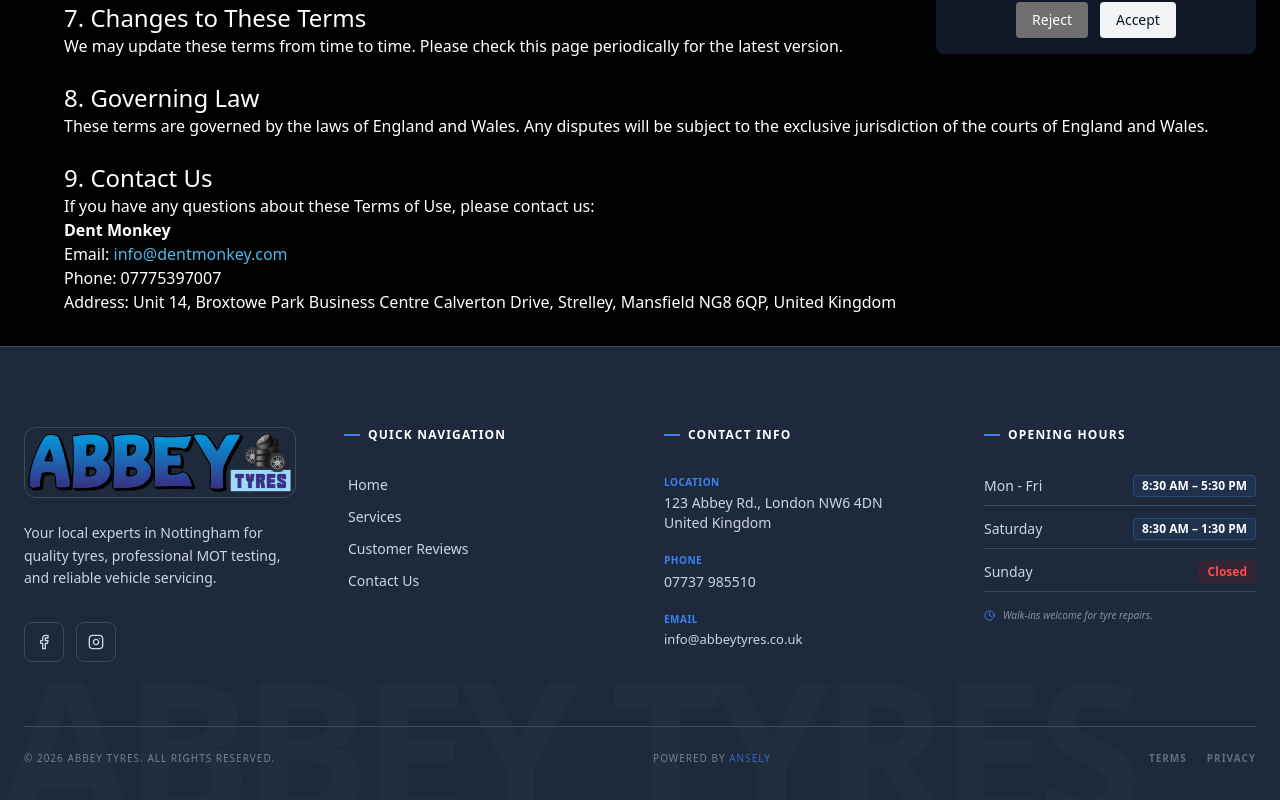
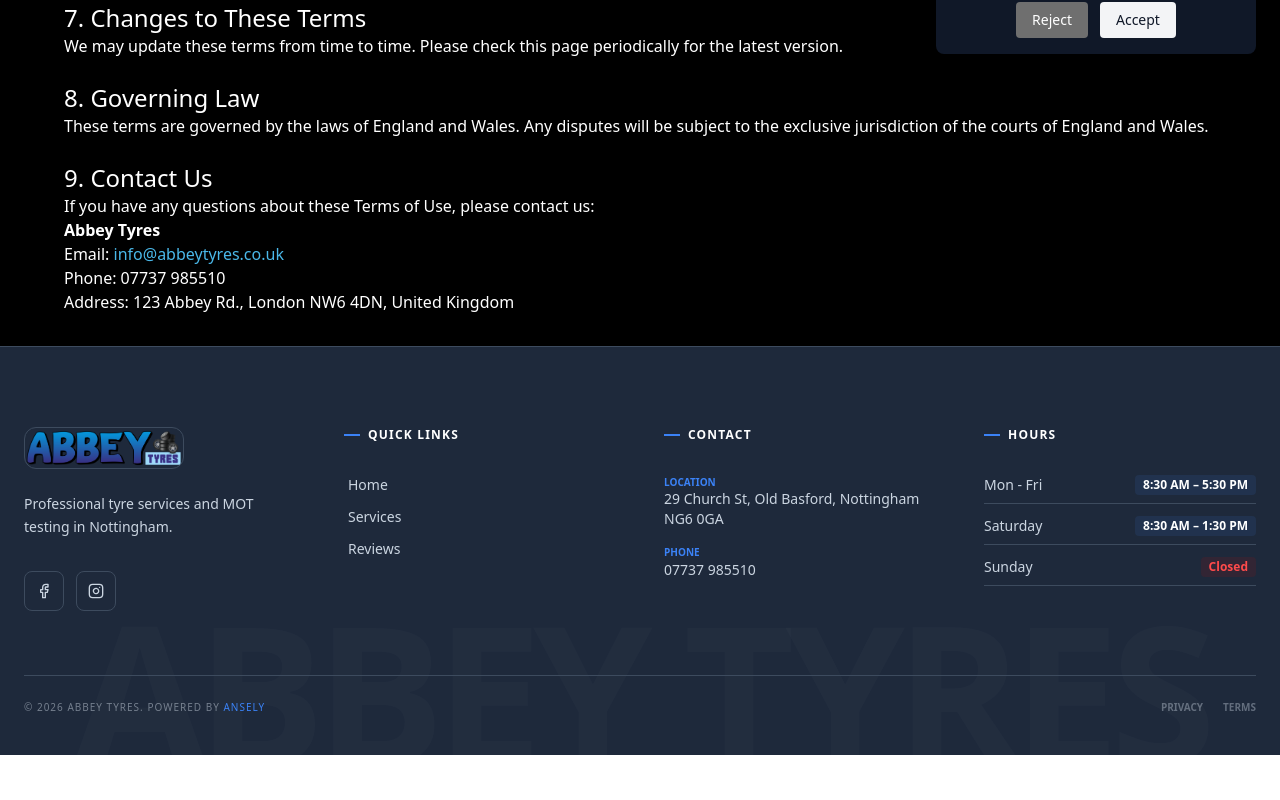
Before and after one commit to shandiru/Abbey, a React (Vite) app: page /terms in a window 1280 px wide. Shown: the part 722-1522 px from the top of the page. After the commit the page ends 1477 px from the top, so only its background shows below. Built offline with nearby package versions, Linux system fonts and the light colour scheme.

Commit message:
fix term and condation issue

```diff
--- a/src/components/Footer.jsx
+++ b/src/components/Footer.jsx
@@ -1,33 +1,43 @@
 import React from 'react';
+import { useNavigate } from 'react-router-dom'; // Import useNavigate
 import { Facebook, Instagram, Clock, ArrowRight } from 'lucide-react';
 
 const PHONE = "07737 985510";
 const PHONE_TEL = "tel:+447737985510";
-const EMAIL = "info@abbeytyres.co.uk"; // Replace with your actual email if different
+const EMAIL = "info@abbeytyres.co.uk";
 
 const UniqueFooter = () => {
+  const navigate = useNavigate(); // Initialize navigation
+
   const openingHours = [
     { day: "Mon - Fri", time: "8:30 AM – 5:30 PM" },
     { day: "Saturday", time: "8:30 AM – 1:30 PM" },
     { day: "Sunday", time: "Closed" },
   ];
 
-  const handleNavClick = (e, path) => {
+  const handleNavClick = (path) => {
     if (path.startsWith('#')) {
-      e.preventDefault();
-      const element = document.querySelector(path);
-      if (element) {
-        element.scrollIntoView({ behavior: 'smooth' });
+      // If we are on a different page (like Privacy), go home first then scroll
+      if (window.location.pathname !== '/') {
+        navigate('/');
+        setTimeout(() => {
+          const element = document.querySelector(path);
+          if (element) element.scrollIntoView({ behavior: 'smooth' });
+        }, 100);
       } else {
-        window.location.href = '/' + path;
+        const element = document.querySelector(path);
+        if (element) element.scrollIntoView({ behavior: 'smooth' });
       }
+    } else {
+      // Use navigate for internal routes to prevent reload
+      navigate(path);
+      window.scrollTo({ top: 0, behavior: 'smooth' });
     }
   };
 
   return (
-    <footer className="bg-[#1E293B] dark:bg-[#1E293B] pt-20 pb-10 relative overflow-hidden border-t border-[#3D4B5E]">
-      {/* Background watermark text */}
-      <div className="absolute bottom-[-8%] left-0 w-full pointer-events-none select-none overflow-hidden">
+    <footer className="bg-[#1E293B] pt-20 pb-10 relative overflow-hidden border-t border-[#3D4B5E]">
+      <div className="absolute bottom-[-8%] left-0 w-full pointer-events-none select-none overflow-hidden text-center">
         <h2 className="text-[15vw] font-black text-white/[0.02] uppercase leading-none tracking-tighter whitespace-nowrap">
           Abbey Tyres
         </h2>
@@ -36,143 +46,89 @@
       <div className="max-w-7xl mx-auto px-6 relative z-10">
         <div className="grid grid-cols-1 md:grid-cols-2 lg:grid-cols-4 gap-12 mb-16">
 
-          {/* Brand */}
-          <div className="col-span-1 lg:col-span-1">
-            <div className="flex items-center gap-3 mb-6">
-              <img
-                src="/logo.png"
-                alt="Abbey Tyres Logo"
-                className="w-full h-full rounded-xl border border-[#3D4B5E]"
-              />
-            </div>
+          {/* Brand Column */}
+          <div className="col-span-1">
+            <img src="/logo.png" alt="Logo" className="w-40 mb-6 rounded-xl border border-[#3D4B5E]" />
             <p className="text-[#CBD5E1] text-sm leading-relaxed mb-8">
-              Your local experts in Nottingham for quality tyres, professional MOT testing, and reliable vehicle servicing.
+              Professional tyre services and MOT testing in Nottingham.
             </p>
             <div className="flex gap-3">
-              <a
-                href="#"
-                className="w-10 h-10 rounded-lg border border-[#3D4B5E] flex items-center justify-center hover:bg-[#3B82F6] hover:border-[#3B82F6] transition-all duration-300 group"
-              >
-                <Facebook size={16} className="text-[#CBD5E1] group-hover:text-white transition-colors" />
+              <a href="#" className="w-10 h-10 rounded-lg border border-[#3D4B5E] flex items-center justify-center hover:bg-[#3B82F6] transition-all group">
+                <Facebook size={16} className="text-[#CBD5E1] group-hover:text-white" />
               </a>
-              <a
-                href="#"
-                className="w-10 h-10 rounded-lg border border-[#3D4B5E] flex items-center justify-center hover:bg-[#3B82F6] hover:border-[#3B82F6] transition-all duration-300 group"
-              >
-                <Instagram size={16} className="text-[#CBD5E1] group-hover:text-white transition-colors" />
+              <a href="#" className="w-10 h-10 rounded-lg border border-[#3D4B5E] flex items-center justify-center hover:bg-[#3B82F6] transition-all group">
+                <Instagram size={16} className="text-[#CBD5E1] group-hover:text-white" />
               </a>
             </div>
           </div>
 
-          {/* Navigation */}
+          {/* Navigation Column */}
           <div>
             <h4 className="text-white font-bold uppercase tracking-widest text-xs mb-8 flex items-center gap-2">
-              <span className="w-4 h-0.5 bg-[#3B82F6]" />
-              Quick Navigation
+              <span className="w-4 h-0.5 bg-[#3B82F6]" /> Quick Links
             </h4>
             <ul className="space-y-3">
               {[
                 { name: 'Home', path: '/' },
                 { name: 'Services', path: '#services' },
-
-                { name: 'Customer Reviews', path: '#reviews' },
-                { name: 'Contact Us', path: '#contact' },
+                { name: 'Reviews', path: '#reviews' },
               ].map((link) => (
                 <li key={link.name}>
-                  <a
-                    href={link.path}
-                    onClick={(e) => handleNavClick(e, link.path)}
-                    className="text-[#CBD5E1] hover:text-white transition-all duration-300 flex items-center gap-2 group text-sm"
+                  <button
+                    onClick={() => handleNavClick(link.path)}
+                    className="text-[#CBD5E1] hover:text-white transition-all flex items-center gap-2 group text-sm bg-transparent border-none cursor-pointer"
                   >
-                    <ArrowRight
-                      size={12}
-                      className="text-[#3B82F6] opacity-0 -ml-4 group-hover:opacity-100 group-hover:ml-0 transition-all duration-300"
-                    />
+                    <ArrowRight size={12} className="text-[#3B82F6] opacity-0 -ml-4 group-hover:opacity-100 group-hover:ml-0 transition-all" />
                     {link.name}
-                  </a>
+                  </button>
                 </li>
               ))}
             </ul>
           </div>
 
-          {/* Contact */}
+          {/* Contact Column */}
           <div>
             <h4 className="text-white font-bold uppercase tracking-widest text-xs mb-8 flex items-center gap-2">
-              <span className="w-4 h-0.5 bg-[#3B82F6]" />
-              Contact Info
+              <span className="w-4 h-0.5 bg-[#3B82F6]" /> Contact
             </h4>
-            <ul className="space-y-5 text-[#CBD5E1] text-sm">
+            <ul className="space-y-4 text-[#CBD5E1] text-sm">
               <li className="flex flex-col">
-                <span className="text-[#3B82F6] font-bold text-[10px] mb-1 uppercase tracking-wider">Location</span>
-                123 Abbey Rd., London NW6 4DN<br />
-United Kingdom
-
+                <span className="text-[#3B82F6] font-bold text-[10px] uppercase">Location</span>
+                29 Church St, Old Basford, Nottingham NG6 0GA
               </li>
               <li className="flex flex-col">
-                <span className="text-[#3B82F6] font-bold text-[10px] mb-1 uppercase tracking-wider">Phone</span>
-                <a href={PHONE_TEL} className="hover:text-white transition-colors">{PHONE}</a>
-              </li>
-              <li className="flex flex-col">
-                <span className="text-[#3B82F6] font-bold text-[10px] mb-1 uppercase tracking-wider">Email</span>
-                <a href={`mailto:${EMAIL}`} className="hover:text-white transition-colors text-[13px]">{EMAIL}</a>
+                <span className="text-[#3B82F6] font-bold text-[10px] uppercase">Phone</span>
+                <a href={PHONE_TEL} className="hover:text-white">{PHONE}</a>
               </li>
             </ul>
           </div>
 
-          {/* Hours */}
+          {/* Hours Column */}
           <div>
             <h4 className="text-white font-bold uppercase tracking-widest text-xs mb-8 flex items-center gap-2">
-              <span className="w-4 h-0.5 bg-[#3B82F6]" />
-              Opening Hours
+              <span className="w-4 h-0.5 bg-[#3B82F6]" /> Hours
             </h4>
             <div className="space-y-3">
               {openingHours.map((item, idx) => (
                 <div key={idx} className="flex justify-between items-center border-b border-[#3D4B5E] pb-2">
                   <span className="text-[#CBD5E1] text-sm">{item.day}</span>
-                  <span className={`text-xs font-bold px-2 py-0.5 rounded ${
-                    item.time === 'Closed'
-                      ? 'text-[#FF4B4B] bg-red-900/20 border border-red-900/30'
-                      : 'text-white bg-[#3B82F6]/10 border border-[#3B82F6]/30'
-                  }`}>
+                  <span className={`text-xs font-bold px-2 py-0.5 rounded ${item.time === 'Closed' ? 'text-[#FF4B4B] bg-red-900/20' : 'text-white bg-[#3B82F6]/10'}`}>
                     {item.time}
                   </span>
                 </div>
               ))}
-              <p className="text-[10px] text-[#CBD5E1]/60 italic mt-4 flex items-center gap-2">
-                <Clock size={11} className="text-[#3B82F6]" />
-                Walk-ins welcome for tyre repairs.
-              </p>
             </div>
           </div>
-
         </div>
 
-        {/* Bottom Bar */}
+        {/* Bottom Section */}
         <div className="pt-6 border-t border-[#3D4B5E] flex flex-col md:flex-row justify-between items-center gap-4">
-          <p className="text-[#CBD5E1]/50 text-[10px] uppercase tracking-widest font-medium">
-            © 2026 Abbey Tyres. All rights reserved.
+          <p className="text-[#CBD5E1]/50 text-[10px] uppercase tracking-widest">
+            © 2026 Abbey Tyres. Powered by <a href="https://ansely.co.uk" className="text-[#3B82F6]">Ansely</a>
           </p>
-          <p className="text-[#CBD5E1]/50 text-[10px] uppercase tracking-widest font-medium">
-            Powered by{" "}
-            <a
-              href="https://www.ansely.co.uk/"
-              target="_blank"
-              rel="noopener noreferrer"
-              className="hover:text-[#3B82F6] text-[#3B82F6]/70 transition-colors"
-            >
-              Ansely
-            </a>
-          </p>
-          <div className="flex flex-wrap justify-center gap-5 text-[10px] uppercase tracking-widest font-bold">
-            {['Terms', 'Privacy'].map((link, i) => (
-              <a
-                key={i}
-                href={`/${link.toLowerCase()}`}
-                className="text-[#CBD5E1]/40 hover:text-[#3B82F6] transition-colors"
-              >
-                {link}
-              </a>
-            ))}
+          <div className="flex gap-5">
+            <button onClick={() => handleNavClick('/privacy')} className="text-[#CBD5E1]/40 hover:text-[#3B82F6] text-[10px] uppercase font-bold bg-transparent">Privacy</button>
+            <button onClick={() => handleNavClick('/terms')} className="text-[#CBD5E1]/40 hover:text-[#3B82F6] text-[10px] uppercase font-bold bg-transparent">Terms</button>
           </div>
         </div>
       </div>
--- a/src/components/PrivacyPolicy.jsx
+++ b/src/components/PrivacyPolicy.jsx
@@ -44,7 +44,7 @@
                     </p>
                     <ul className="list-disc ml-6 text-white">
                         <li>Respond to inquiries and provide quotes</li>
-                        <li>Deliver scaffolding services</li>
+                        <li>Deliver Abbey Tyres services</li>
                         <li>Communicate with you about your project</li>
                         <li>Maintain business records and comply with legal requirements</li>
                     </ul>
@@ -110,11 +110,10 @@
                         If you have any questions about this Privacy Policy or how we handle your personal data, please contact us:
                     </p>
                     <div className="text-white">
-                        <p><strong>Dent Monkey</strong></p>
-                        <p>Email: <a href="mailto:info@dentmonkey.com" className="text-[#4ab8e9] hover:underline">info@dentmonkey.com</a></p>
-                        <p>Phone: 07775397007</p>
-                        <p>Address: Unit 14, Broxtowe Park Business Centre Calverton Drive,
-Strelley, Mansfield NG8 6QP, United Kingdom</p>
+                          <p><strong>Abbey Tyres</strong></p>
+                          <p>Email: <a href="mailto:info@abbeytyres.co.uk" className="text-[#4ab8e9] hover:underline">info@abbeytyres.co.uk</a></p>
+                          <p>Phone: 07737 985510</p>
+                          <p>Address: 123 Abbey Rd., London NW6 4DN, United Kingdom</p>
                     </div>
                     <p className="mt-2 text-white">
                         If you are not satisfied with our response, you have the right to lodge a complaint with the{' '}
--- a/src/components/Term.jsx
+++ b/src/components/Term.jsx
@@ -28,7 +28,7 @@
                   <section>
                       <h2 className="text-2xl font-medium">3. Intellectual Property</h2>
                       <p className="text-white">
-                          All content on this website (including text, images, graphics, and logos) is owned by or licensed to  Dent Monkey.
+                          All content on this website (including text, images, graphics, and logos) is owned by or licensed to  Abbey Tyres.
                           You may view, download, and print content for personal use only.
                           You must not copy, reproduce, or distribute our website content without prior written consent.
                       </p>
@@ -77,11 +77,10 @@
                           If you have any questions about these Terms of Use, please contact us:
                       </p>
                       <div className="text-white">
-                          <p><strong>Dent Monkey</strong></p>
-                          <p>Email: <a href="mailto:info@dentmonkey.com" className="text-[#4ab8e9] hover:underline">info@dentmonkey.com</a></p>
-                          <p>Phone: 07775397007</p>
-                          <p>Address: Unit 14, Broxtowe Park Business Centre Calverton Drive,
-Strelley, Mansfield NG8 6QP, United Kingdom</p>
+                          <p><strong>Abbey Tyres</strong></p>
+                          <p>Email: <a href="mailto:info@abbeytyres.co.uk" className="text-[#4ab8e9] hover:underline">info@abbeytyres.co.uk</a></p>
+                          <p>Phone: 07737 985510</p>
+                          <p>Address: 123 Abbey Rd., London NW6 4DN, United Kingdom</p>
                       </div>
                   </section>
               </div>
```
